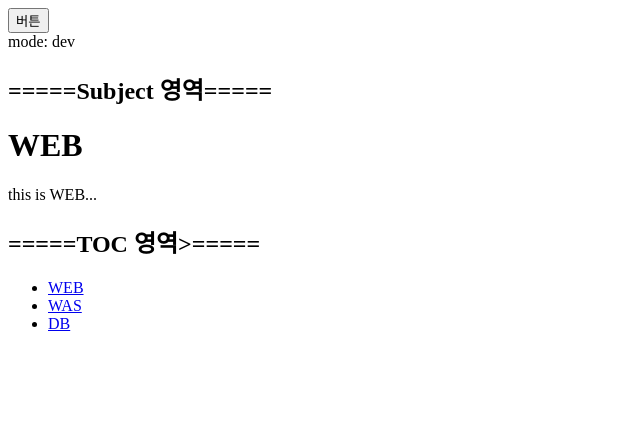
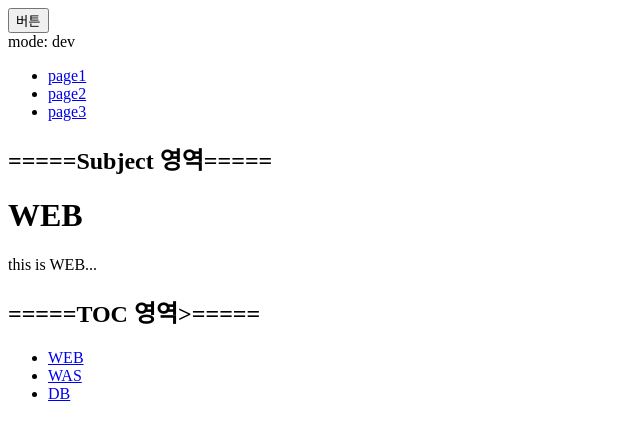
Before and after one commit to kjc4028/react, a React (Create React App) app: page / in a window 1280 px wide. Shown: the top 440 px of the page, without its empty margins (0-640 px from the left). Built offline with nearby package versions, Linux system fonts and the light colour scheme.

Commit message:
Router,Link 적용

```diff
--- a/package.json
+++ b/package.json
@@ -5,6 +5,7 @@
   "dependencies": {
     "react": "^16.10.2",
     "react-dom": "^16.10.2",
+    "react-router-dom": "^5.1.2",
     "react-scripts": "3.2.0"
   },
   "scripts": {
--- a/src/App.js
+++ b/src/App.js
@@ -1,6 +1,12 @@
 import React, {Component} from 'react';
 import TOC from "./components/TOC"
 import Subject from './components/Subject'
+import RouterCom from './components/Router'
+import Page1 from './components/page/Page1'
+import Page2 from './components/page/Page2'
+import Page3 from './components/page/Page3'
+
+
 
 import './App.css';
 //state는 component내부에서만 사용
@@ -30,6 +36,8 @@ class App extends Component {
                   this.setState({mode:'test'});
                 }.bind(this)}>버튼</button>
         <div>mode: {this.state.mode}</div>
+        <RouterCom/>
+
         <Subject title={this.state.subject.title} sub={this.state.subject.sub}></Subject>
         <TOC data={this.state.contents}></TOC>
       </div>
--- /dev/null
+++ b/src/components/LinkCom.js
@@ -0,0 +1,23 @@
+import React, {Component} from 'react';
+import { Link } from "react-router-dom";
+
+class LinkCom extends Component{
+    render(){
+        return(
+            <div>
+                <ul>
+                    <li>
+                        <Link to="/page1" >page1</Link>
+                    </li>
+                    <li>
+                        <Link to="/page2" >page2</Link>
+                    </li>
+                    <li>
+                        <Link to="/page3" >page3</Link>
+                    </li>
+                </ul>
+            </div>
+        );
+    }
+}
+export default LinkCom;
--- /dev/null
+++ b/src/components/Router.js
@@ -0,0 +1,15 @@
+import React, {Component} from 'react';
+import Page1 from './page/Page1';
+import Page2 from './page/Page2';
+import Page3 from './page/Page3';
+import LinkCom from './LinkCom'
+import { BrowserRouter as Router, Route } from 'react-router-dom';
+
+export default () => (
+    <Router>
+        <LinkCom/>
+        <Route path="/page1" component={Page1}/>
+        <Route path="/page2" component={Page2}/>
+        <Route path="/page3" component={Page3}/>
+    </Router>
+)
--- /dev/null
+++ b/src/components/page/Page1.js
@@ -0,0 +1 @@
+  export default () => "PAGE1";
--- /dev/null
+++ b/src/components/page/Page2.js
@@ -0,0 +1 @@
+  export default () => "PAGE2";
--- /dev/null
+++ b/src/components/page/Page3.js
@@ -0,0 +1 @@
+  export default () => "PAGE3";
```
Also changed, not shown: 1 other file (tests, documents, lock files or other folders).
